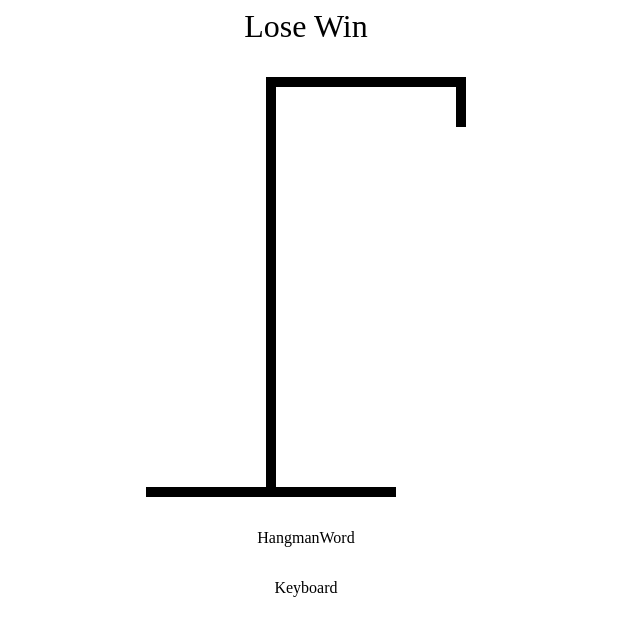
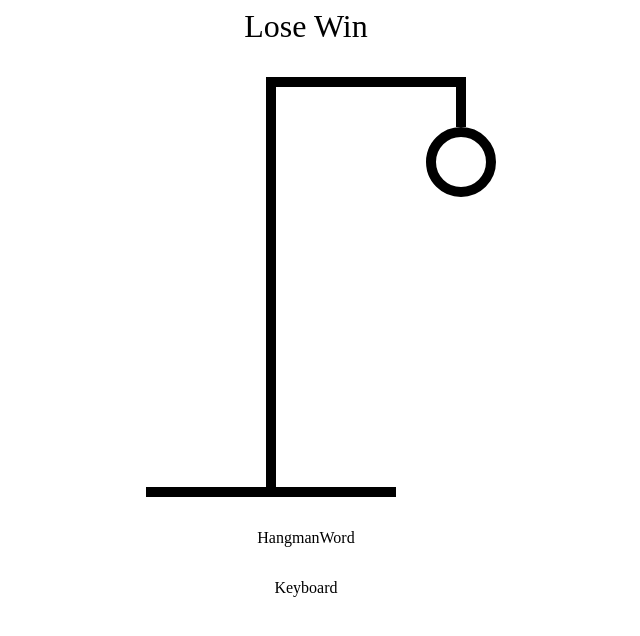
Before and after one commit to dominicmena/Typescript-Hangman, a React (Vite) app: page / in a window 1280 px wide. Shown: the top 636 px of the page, without its empty margins (334-974 px from the left). Built offline with nearby package versions, Linux system fonts and the light colour scheme.

Commit message:
created HEAD variable with div for the head piece of hangman

```diff
--- a/src/HangmanDrawing.tsx
+++ b/src/HangmanDrawing.tsx
@@ -1,8 +1,21 @@
 import React from "react";
+
+const HEAD = (
+    <div style={{
+        width: "50px",
+        height: "50px",
+        borderRadius: "100%",
+        border: "10px solid black",
+        position: "absolute",
+        top: "50px",
+        right: "-30px"
+    }}/>
+)
 
 function HangmanDrawing() {
   return (
     <div style={{ position: "relative" }}>
+        {HEAD}
          <div
         style={{
           height: "50px",
```
